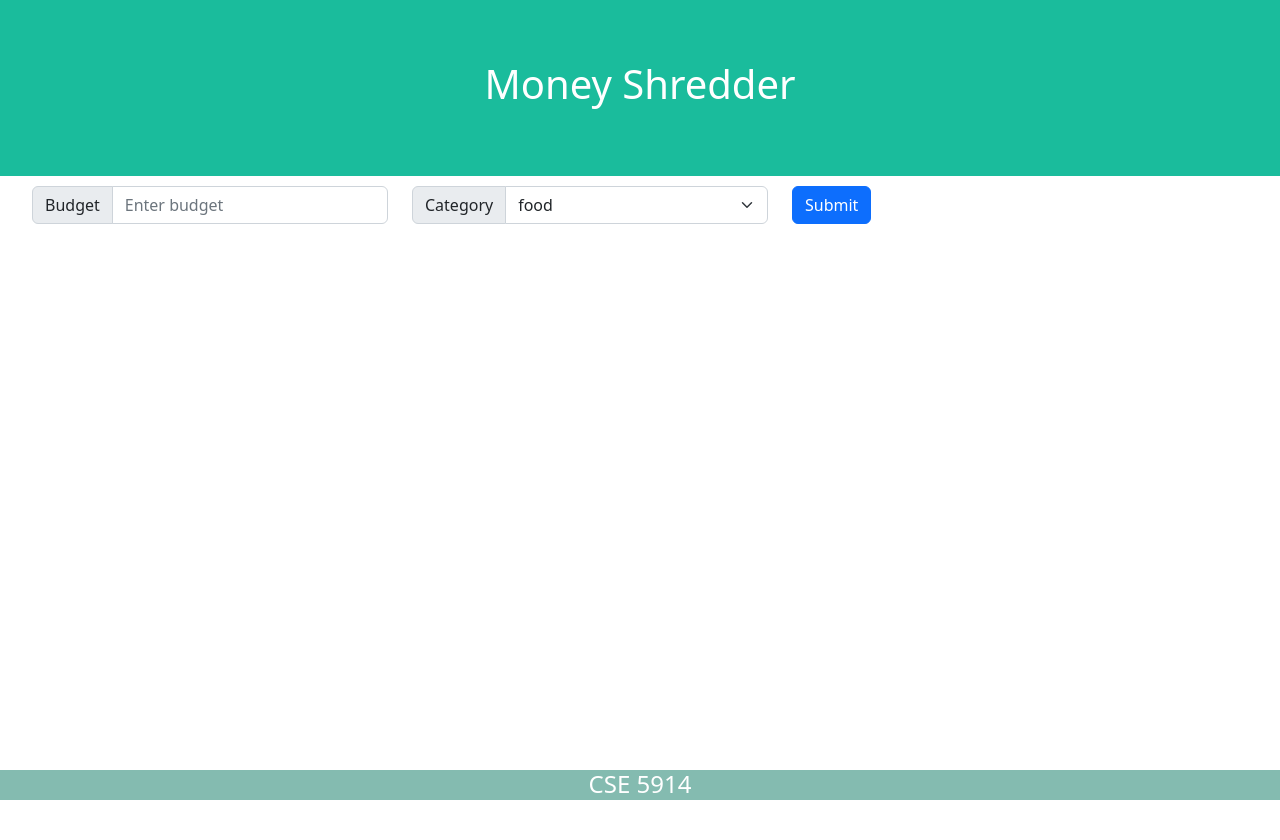
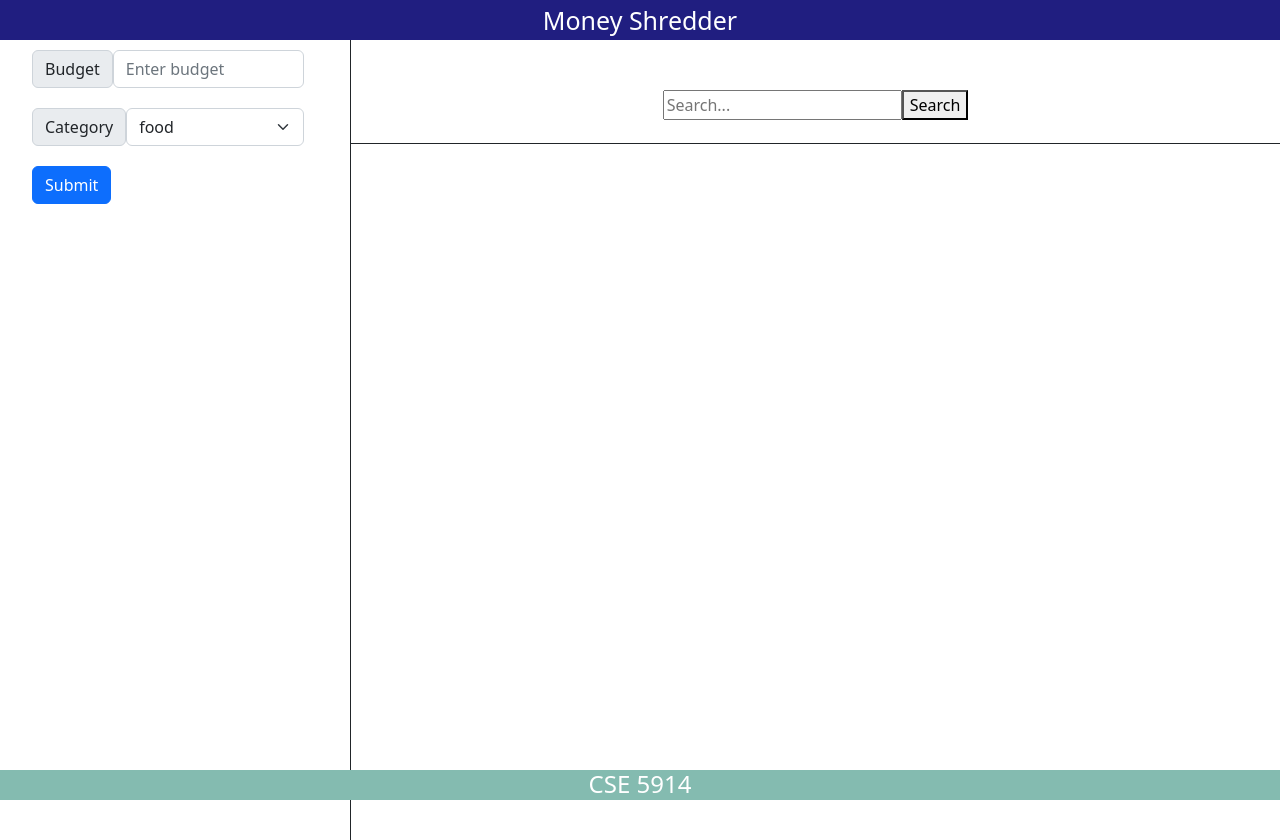
Before and after one commit to evanhuang117/cse5914-money-shredder, a React app in the folder website/: page / in a window 1280 px wide. Before the commit the page ends 800 px from the top, so only its background shows below. Built offline with nearby package versions, Linux system fonts and the light colour scheme.

Commit message:
website UI

```diff
--- a/website/src/index.css
+++ b/website/src/index.css
@@ -1,13 +1,18 @@
 body {
   /* margin: 0; */
-  font-family: -apple-system, BlinkMacSystemFont, 'Segoe UI', 'Roboto', 'Oxygen',
-    'Ubuntu', 'Cantarell', 'Fira Sans', 'Droid Sans', 'Helvetica Neue',
+  font-family: -apple-system, BlinkMacSystemFont, "Segoe UI", "Roboto", "Oxygen",
+    "Ubuntu", "Cantarell", "Fira Sans", "Droid Sans", "Helvetica Neue",
     sans-serif;
   -webkit-font-smoothing: antialiased;
   -moz-osx-font-smoothing: grayscale;
 }
 
 code {
-  font-family: source-code-pro, Menlo, Monaco, Consolas, 'Courier New',
+  font-family: source-code-pro, Menlo, Monaco, Consolas, "Courier New",
     monospace;
 }
+
+.middle {
+  display: flex;
+  height: 100vh;
+}
--- a/website/src/index.js
+++ b/website/src/index.js
@@ -1,21 +1,24 @@
-import React from 'react';
-import ReactDOM from 'react-dom/client';
-import './index.css';
+import React from "react";
+import ReactDOM from "react-dom/client";
+import "./index.css";
 import "bootstrap/dist/css/bootstrap.min.css";
 import "bootstrap/dist/js/bootstrap.bundle.min";
-import Content from './view/Content';
-import Header from './view/Header';
-import Footer from './view/Footer';
-import reportWebVitals from './reportWebVitals';
+import Content from "./view/Content";
+import Header from "./view/Header";
+import Footer from "./view/Footer";
+import Category from "./view/Category";
+import reportWebVitals from "./reportWebVitals";
 
-const root = ReactDOM.createRoot(document.getElementById('root'));
+const root = ReactDOM.createRoot(document.getElementById("root"));
 root.render(
-
   <React.StrictMode>
     <div>
-      <Header/>
-      <Content/>
-      <Footer/>
+      <Header />
+      <div className="middle">
+        <Content />
+        <Category />
+      </div>
+      <Footer />
     </div>
   </React.StrictMode>
 );
--- /dev/null
+++ b/website/src/style/Category.css
@@ -0,0 +1,21 @@
+.category {
+  display: flex;
+  flex-direction: column;
+  border-left: 1px solid;
+  height: 100%;
+  width: 100%;
+}
+.search {
+  border-bottom: 1px solid;
+  height: 13%;
+  width: 100%;
+  text-align: center;
+}
+#searchbar {
+  margin-top: 50px;
+}
+input {
+}
+
+.results {
+}
--- a/website/src/style/Content.css
+++ b/website/src/style/Content.css
@@ -1,13 +1,28 @@
+.container {
+  width: 40vh;
+}
 #content {
   text-align: left;
-  padding:10px;
-  padding-bottom:30px;   /* Height of the footer */
+  padding: 10px;
+  padding-bottom: 30px;
 
+  /* Height of the footer */
 }
-.container{
-  margin-left:10px;
+.row {
+  display: flex;
+  flex-direction: column;
+  width: 100%;
 }
-.form-label {display: inline;}
+.col-input-group {
+  display: flex;
+  margin-bottom: 20px;
+}
+.container {
+  margin-left: 10px;
+}
+.form-label {
+  display: inline;
+}
 
 /* .item-table {
   border-collapse: collapse;
--- a/website/src/style/Header.css
+++ b/website/src/style/Header.css
@@ -1,9 +1,11 @@
 #header {
-    width: 100%;
-    height:100%;
-    padding: 60px;
-    text-align: center;
-    background: #1abc9c;
-    color: white;
-    font-size: 30px;
-  }
+  width: 100%;
+  text-align: center;
+  background: #201e80;
+  color: white;
+}
+h1 {
+  margin: 0;
+  padding: 5px;
+  font-size: 25px;
+}
--- /dev/null
+++ b/website/src/view/Category.js
@@ -0,0 +1,23 @@
+import "../style/Category.css";
+
+function Category() {
+  return (
+    <div class="category">
+      <div class="search">
+        <form id="searchbar" role="search">
+          <input
+            type="search"
+            id="query"
+            name="q"
+            placeholder="Search..."
+            aria-label="Search through site content"
+          ></input>
+          <button>Search</button>
+        </form>
+      </div>
+      <div class="result"></div>
+    </div>
+  );
+}
+
+export default Category;
--- a/website/src/view/Content.js
+++ b/website/src/view/Content.js
@@ -1,15 +1,14 @@
-import '../style/Content.css';
-import fakeData from '../fake_data.json';
+import "../style/Content.css";
+import fakeData from "../fake_data.json";
 import React from "react";
 class Content extends React.Component {
-
   constructor(props) {
     super(props);
     this.state = {
-      items :fakeData,
+      items: fakeData,
       // queued : "",
-      budget:"",
-      showTable:'none'
+      budget: "",
+      showTable: "none",
     };
 
     this.handleChange.bind(this);
@@ -22,8 +21,8 @@ class Content extends React.Component {
     const name = target.name;
 
     this.setState({
-      showTable:"block",
-      [name]: value
+      showTable: "block",
+      [name]: value,
     });
     this.getItems();
     event.preventDefault();
@@ -35,40 +34,50 @@ class Content extends React.Component {
     const name = target.name;
 
     this.setState({
-      [name]: value
+      [name]: value,
     });
     // alert(String(this.state.budget))
   }
   getItems() {
     var rowData = this.state.items;
-    var data = rowData.filter((number) => number.price < parseInt(this.state.budget));
+    var data = rowData.filter(
+      (number) => number.price < parseInt(this.state.budget)
+    );
     const rows = [];
-    for(var i = 0; i < data.length; i++){
+    for (var i = 0; i < data.length; i++) {
       const row = [];
-      row.push(<th scope = "row">{i+1}</th>);
-      row.push(<td><a href="www.osu.edu">{data[i].item}</a></td>);
+      row.push(<th scope="row">{i + 1}</th>);
+      row.push(
+        <td>
+          <a href="www.osu.edu">{data[i].item}</a>
+        </td>
+      );
       row.push(<td>${data[i].price}</td>);
-      rows.push(
-          <tr>
-            {row}
-          </tr>
-      );
+      rows.push(<tr>{row}</tr>);
     }
-    if(rows==null) return <tr></tr>
+    if (rows == null) return <tr></tr>;
     return rows;
   }
   render() {
     return (
-      <div id = "content">
+      <div id="content">
         <div class="container">
           <form onSubmit={(event) => this.handleSubmit(event)}>
             <div class="row">
-                <div class="col input-group">
+              <div class="col-input-group">
                 <label class="input-group-text">Budget</label>
-                  <input type="text" class="form-control" id="budget" name = "budget" placeholder="Enter budget" value = {this.state.budget} onChange={(event) => this.handleChange(event)}/>
+                <input
+                  type="text"
+                  class="form-control"
+                  id="budget"
+                  name="budget"
+                  placeholder="Enter budget"
+                  value={this.state.budget}
+                  onChange={(event) => this.handleChange(event)}
+                />
                 {/* <input type="text" class="form-control" id="budget" name = "budget" placeholder="Enter budget" /> */}
               </div>
-                <div class="col input-group">
+              <div class="col-input-group">
                 <label class="input-group-text">Category</label>
                 <select class="form-select">
                   <option>food</option>
@@ -80,12 +89,17 @@ class Content extends React.Component {
               </div>
               <div class="col">
                 <label class="form-label"> </label>
-                  <button type="submit" class="btn btn-primary">Submit</button>
+                <button type="submit" class="btn btn-primary">
+                  Submit
+                </button>
               </div>
             </div>
           </form>
         </div>
-        <div class = "container ps-4 mt-5" style={{display:this.state.showTable}}>
+        <div
+          class="container ps-4 mt-5"
+          style={{ display: this.state.showTable }}
+        >
           <div class="row" id="mainListContainer">
             <div class="col-md-8 table-responsive">
               <table class="table table-striped">
@@ -96,20 +110,14 @@ class Content extends React.Component {
                     <th scope="col">Price</th>
                   </tr>
                 </thead>
-                <tbody>
-                  {this.getItems()}
-                </tbody>
+                <tbody>{this.getItems()}</tbody>
               </table>
             </div>
           </div>
         </div>
       </div>
-
     );
   }
-
-
-
 }
 
 export default Content;
--- a/website/src/view/Header.js
+++ b/website/src/view/Header.js
@@ -1,4 +1,4 @@
-import '../style/Header.css';
+import "../style/Header.css";
 
 function Header() {
   return (
```
Also changed, not shown: website/public/index.html (+0 -1 lines). Lines whose indentation alone changed are shown as unchanged.
